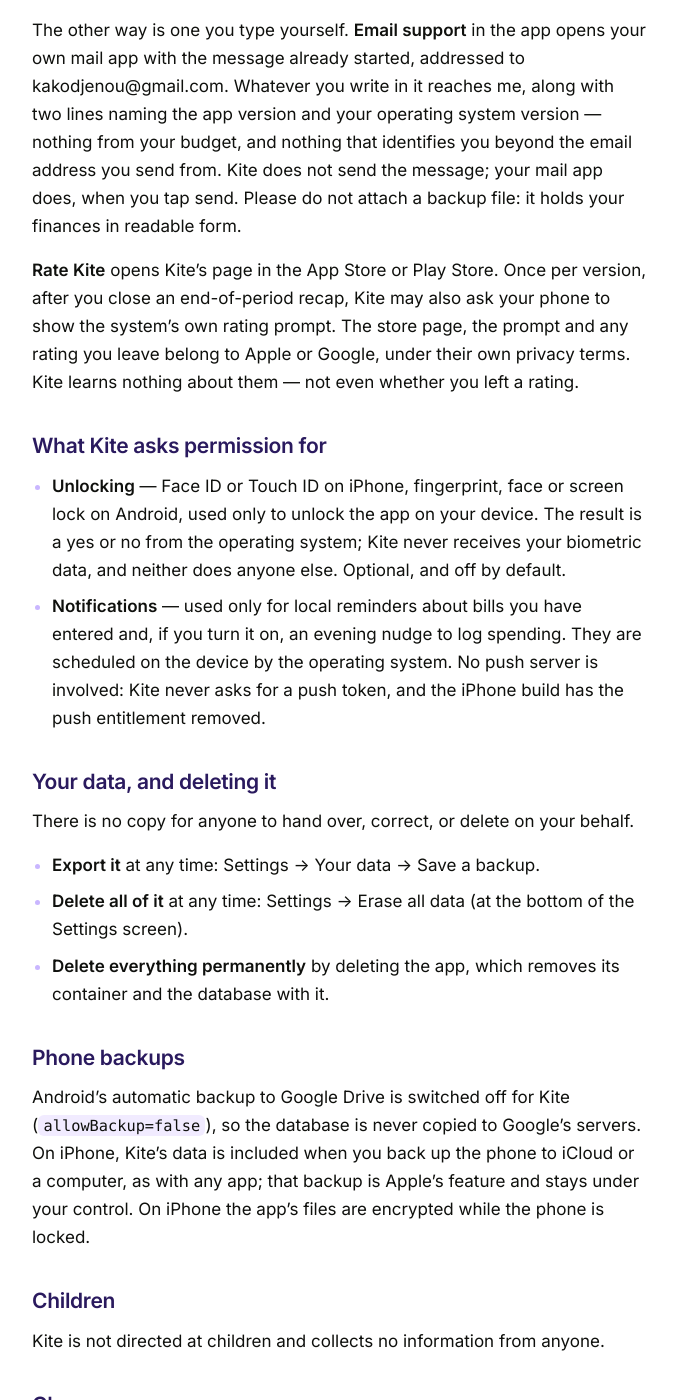
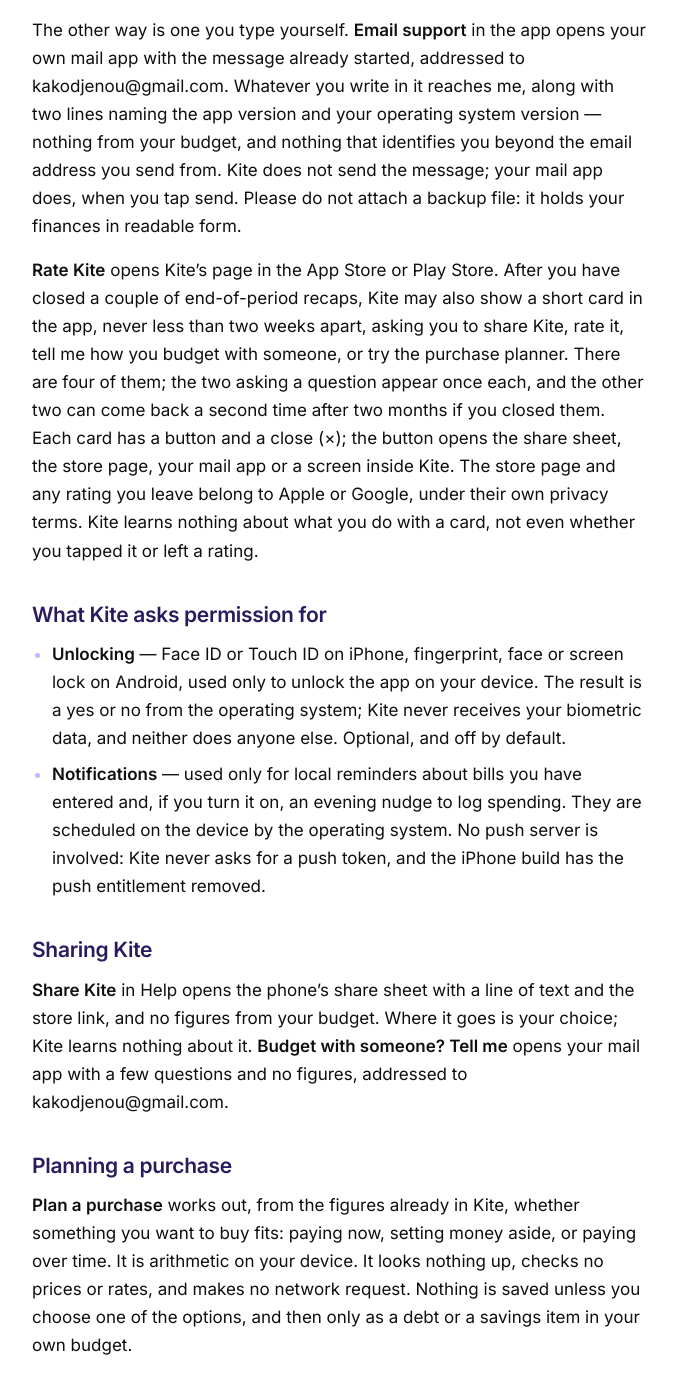
Before and after one commit to Shlados/kite-support, a Jekyll site: the page built from privacy.md, in a window 1280 px wide and 1400 px high, scrolled down 795 px. Shown: the whole window, without its empty margins (300-977 px from the left). Built offline with Jekyll 4.4.1, drawn with Linux system fonts in a browser that asks for light colours; some of the changed text lies outside the part shown.

Commit message:
Privacy policy: the purchase planner, the four in-app cards, the widget

```diff
--- a/privacy.md
+++ b/privacy.md
@@ -39,11 +39,16 @@ budget, and nothing that identifies you beyond the email address you send from.
 Kite does not send the message; your mail app does, when you tap send. Please
 do not attach a backup file: it holds your finances in readable form.
 
-**Rate Kite** opens Kite's page in the App Store or Play Store. Once per
-version, after you close an end-of-period recap, Kite may also ask your phone to
-show the system's own rating prompt. The store page, the prompt and any rating
-you leave belong to Apple or Google, under their own privacy terms. Kite learns
-nothing about them — not even whether you left a rating.
+**Rate Kite** opens Kite's page in the App Store or Play Store. After you have
+closed a couple of end-of-period recaps, Kite may also show a short card in the
+app, never less than two weeks apart, asking you to share Kite, rate it, tell me
+how you budget with someone, or try the purchase planner. There are four of
+them; the two asking a question appear once each, and the other two can come
+back a second time after two months if you closed them. Each card has a button
+and a close (×); the button opens the share sheet, the store page, your mail app
+or a screen inside Kite. The store page and any rating you leave belong to
+Apple or Google, under their own privacy terms. Kite learns nothing about what
+you do with a card, not even whether you tapped it or left a rating.
 
 ## What Kite asks permission for
 
@@ -56,6 +61,32 @@ nothing about them — not even whether you left a rating.
   scheduled on the device by the operating system. No push server is involved:
   Kite never asks for a push token, and the iPhone build has the push
   entitlement removed.
+
+## Sharing Kite
+
+**Share Kite** in Help opens the phone's share sheet with a line of text and the
+store link, and no figures from your budget. Where it goes is your choice; Kite
+learns nothing about it. **Budget with someone? Tell me** opens your mail app
+with a few questions and no figures, addressed to kakodjenou@gmail.com.
+
+## Planning a purchase
+
+**Plan a purchase** works out, from the figures already in Kite, whether
+something you want to buy fits: paying now, setting money aside, or paying over
+time. It is arithmetic on your device. It looks nothing up, checks no prices or
+rates, and makes no network request. Nothing is saved unless you choose one of
+the options, and then only as a debt or a savings item in your own budget.
+
+## The Home Screen widget
+
+If you add Kite's widget to your Home Screen, Kite writes a small summary into a
+folder that only Kite and its widget on your phone can read (an iOS App Group):
+the money left this period, the day of the period and your next few bills. The
+widget draws that summary and nothing else. It makes no network requests, just
+as Kite does not. On Android the same summary is kept in Kite's own private
+storage, which only Kite and its widget can read. With Kite's app lock on, the
+summary carries bill names and dates but no amounts. Erasing your data in Kite
+empties it.
 
 ## Your data, and deleting it
 
```
Also changed, not shown: other parts of privacy.md (+1 -1 lines).
